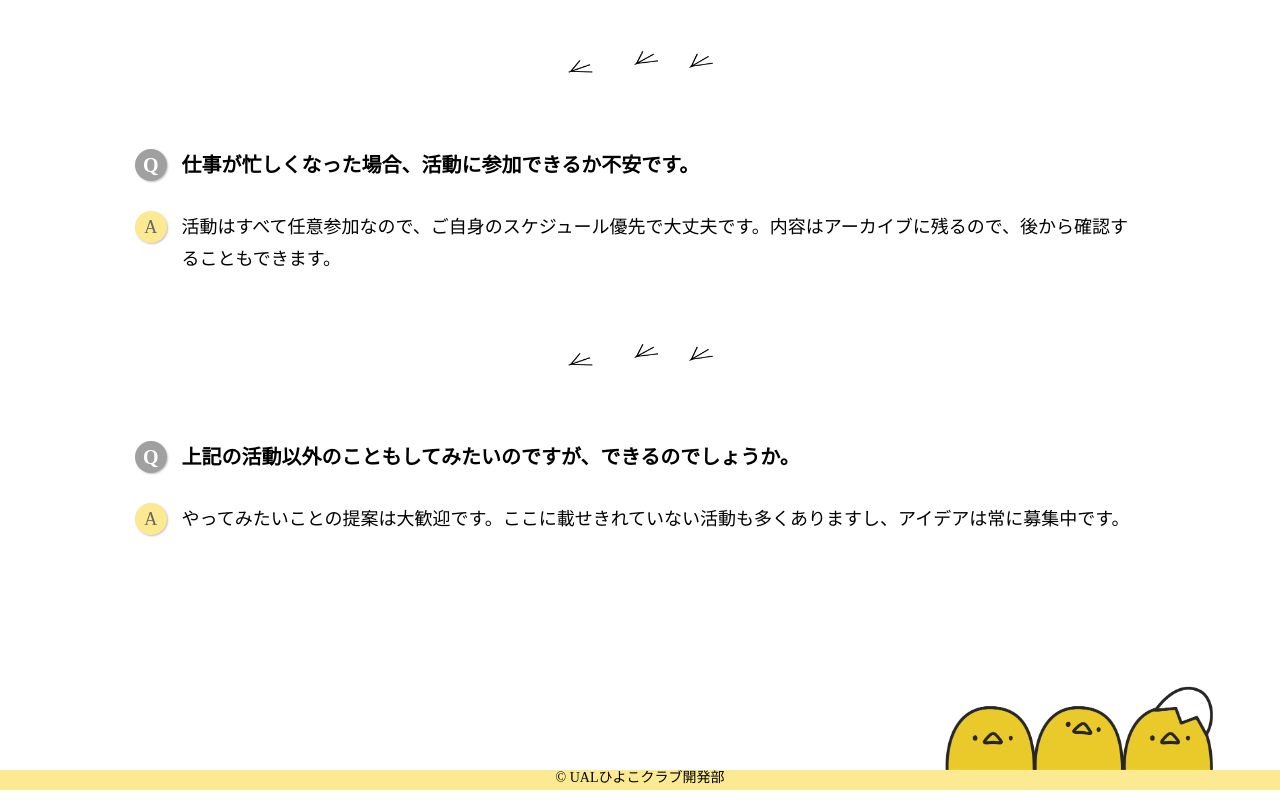
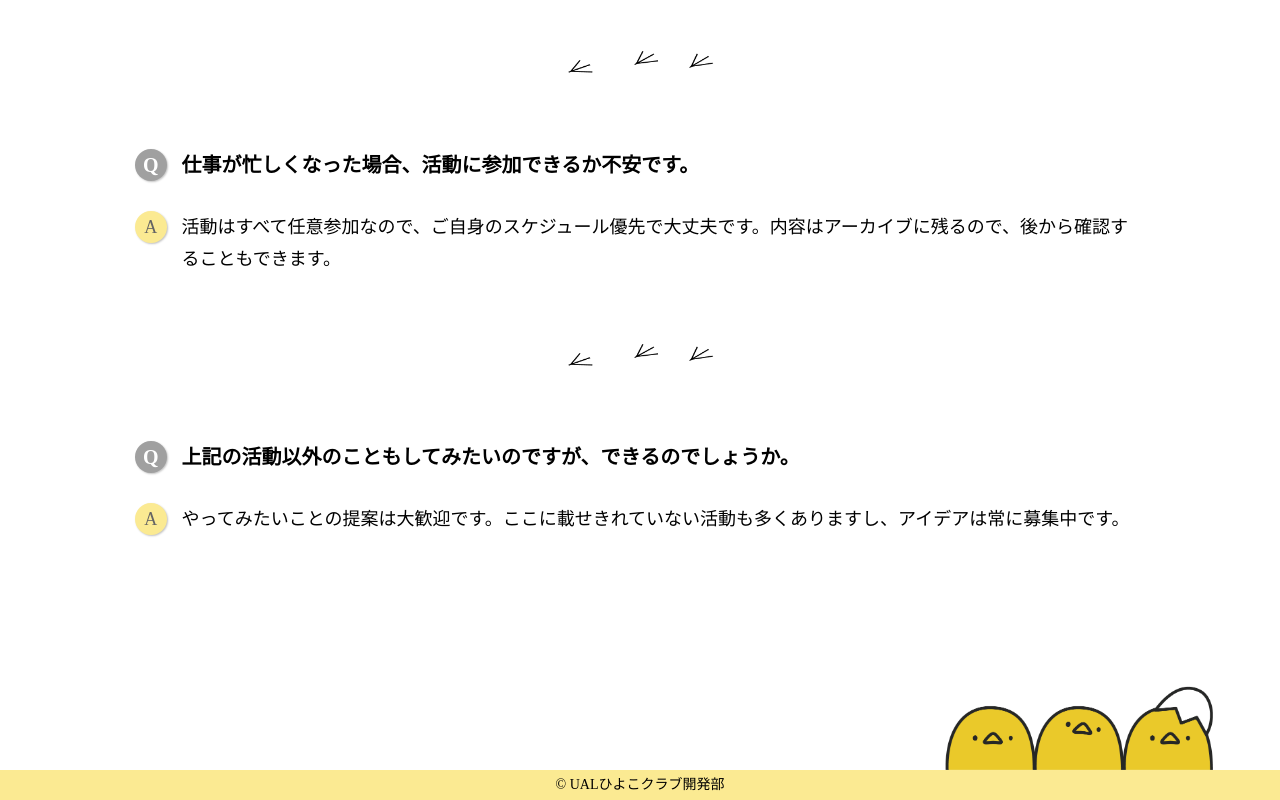
Before and after one commit to hiyokodev/hiyoko_site_2023, a Vue app: page / in a window 1280 px wide. Shown: the part 3976-4776 px from the top of the page. Built offline with nearby package versions, Linux system fonts and the light colour scheme.

Commit message:
Fix: Footerのデザイン調整
refs #16
- Footerの高さを微調整

```diff
--- a/src/components/common/Footer.vue
+++ b/src/components/common/Footer.vue
@@ -21,8 +21,11 @@ img {
 }
 
 .Footer {
+  display: flex;
+  justify-content: center;
+  align-items: center;
   margin: 0;
-  height: 20px;
+  height: 30px;
   background-color: #fbea92;
 }
 
```
